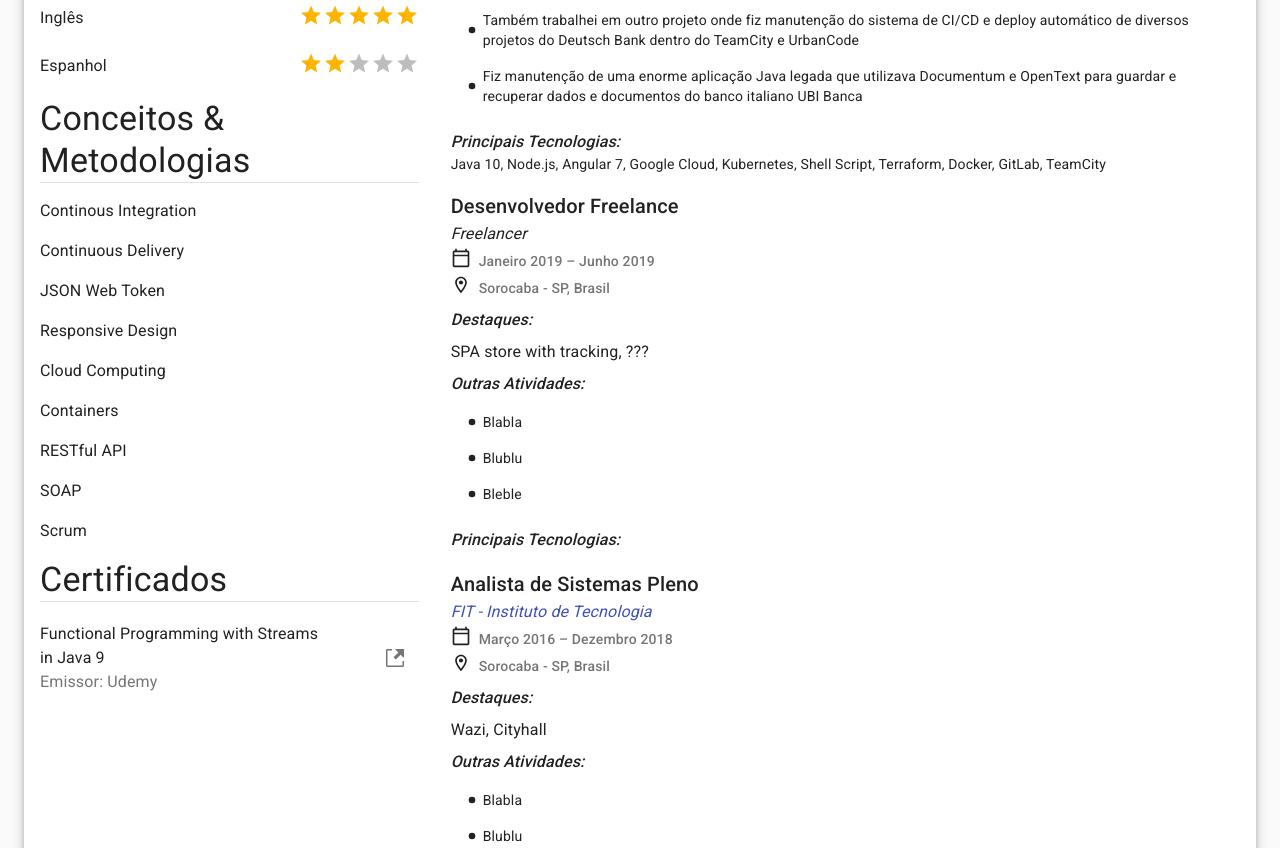
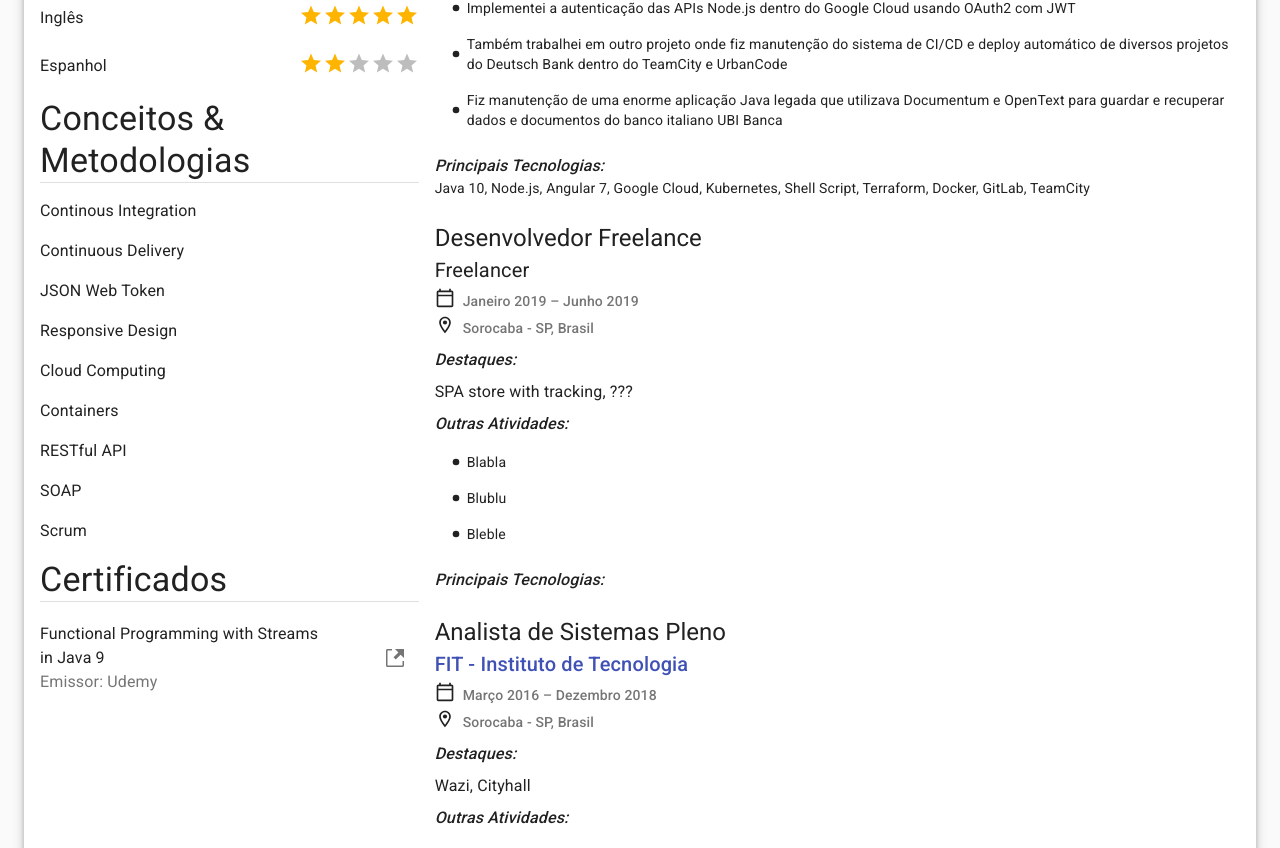
Before and after one commit to eduardopvm/react-cv, a React (Create React App) app: page / in a window 1280 px wide. Shown: the part 1589-2437 px from the top of the page. Built offline with nearby package versions, Linux system fonts and the light colour scheme.

Commit message:
small typography adjustments to work history

```diff
--- a/src/main_content/WorkHistoryItem.js
+++ b/src/main_content/WorkHistoryItem.js
@@ -58,19 +58,19 @@ export default function WorkHistoryItem(props) {
   });
 
   return (
-    <Box m={2}>
+    <Box mt={2} mb={3}>
       {/* Job Role */}
-      <Typography variant="h6">{props.history.role}</Typography>
+      <Typography variant="h5">{props.history.role}</Typography>
 
       {/* Job Company */}
-      <Typography variant="body1" component="div" style={{ fontStyle: "oblique" }}>
+      <Typography variant="h6" component="div">
         {/* screen link */}
         <Box displayPrint="none">
           {props.history.website
             ? <Link href={props.history.website} target="_blank">
                 {props.history.company}
               </Link>
-            : <Typography component="div">{props.history.company}</Typography>
+            : <Typography variant="h6" component="div" style={{ fontWeight: 400 }}>{props.history.company}</Typography>
           }
         </Box>
         {/* print link */}
@@ -104,7 +104,7 @@ export default function WorkHistoryItem(props) {
       <List dense>{highlights}</List>
 
       {/* Main Technologies */}
-      <Typography variant="body1" className={classes.subsection} display="block">{t('workTechnologies')}:</Typography>
+      <Typography variant="body1" className={classes.subsection}>{t('workTechnologies')}:</Typography>
       <Typography variant="body2">{technologies}</Typography>
     </Box>
   );
```
